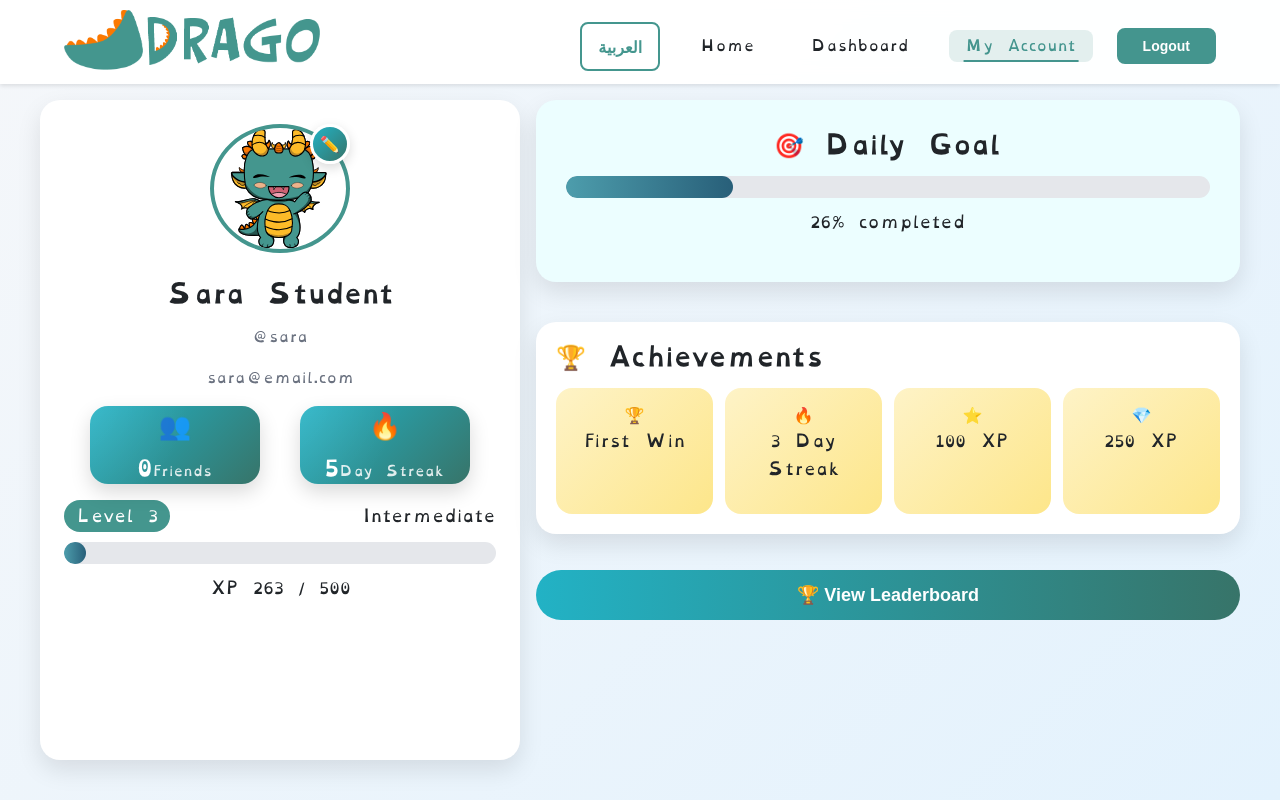
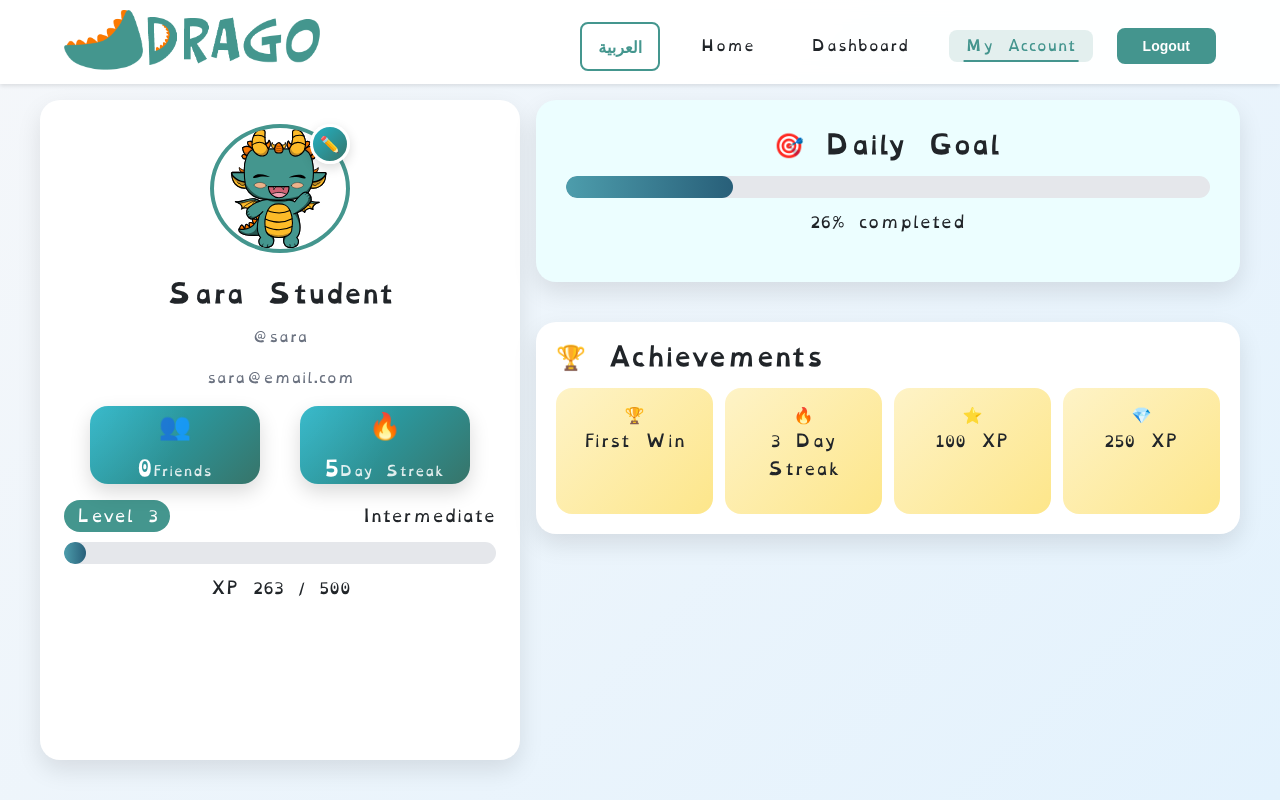
Before and after one commit to Drago-project/drago-frontend, a React (Vite) app: page /profile in a window 1280 px wide. Built offline with nearby package versions, Linux system fonts and the light colour scheme.

Commit message:
remove leaderboardBtn

```diff
--- a/src/pages/Profile.jsx
+++ b/src/pages/Profile.jsx
@@ -164,12 +164,12 @@ function Profile() {
           </div>
         </div>
 
-        <button
+        {/* <button
           className={styles.leaderboardBtn}
           onClick={() => navigate("/Dashboard")}
         >
           🏆 View Leaderboard
-        </button>
+        </button> */}
       </div>
 
       {/* EDIT MODAL */}
--- a/src/styles/Profile.module.css
+++ b/src/styles/Profile.module.css
@@ -254,7 +254,7 @@
 
 /* ===== BUTTON ===== */
 
-.leaderboardBtn {
+/* .leaderboardBtn {
   width: 100%;
   margin: 20px 0;
   background: linear-gradient(90deg, #22b2c5, #377469);
@@ -266,7 +266,7 @@
   border-radius: 999px;
   cursor: pointer;
   transition: transform 0.2s ease;
-}
+} */
 
 .leaderboardBtn:hover {
   transform: scale(1.03);
```
